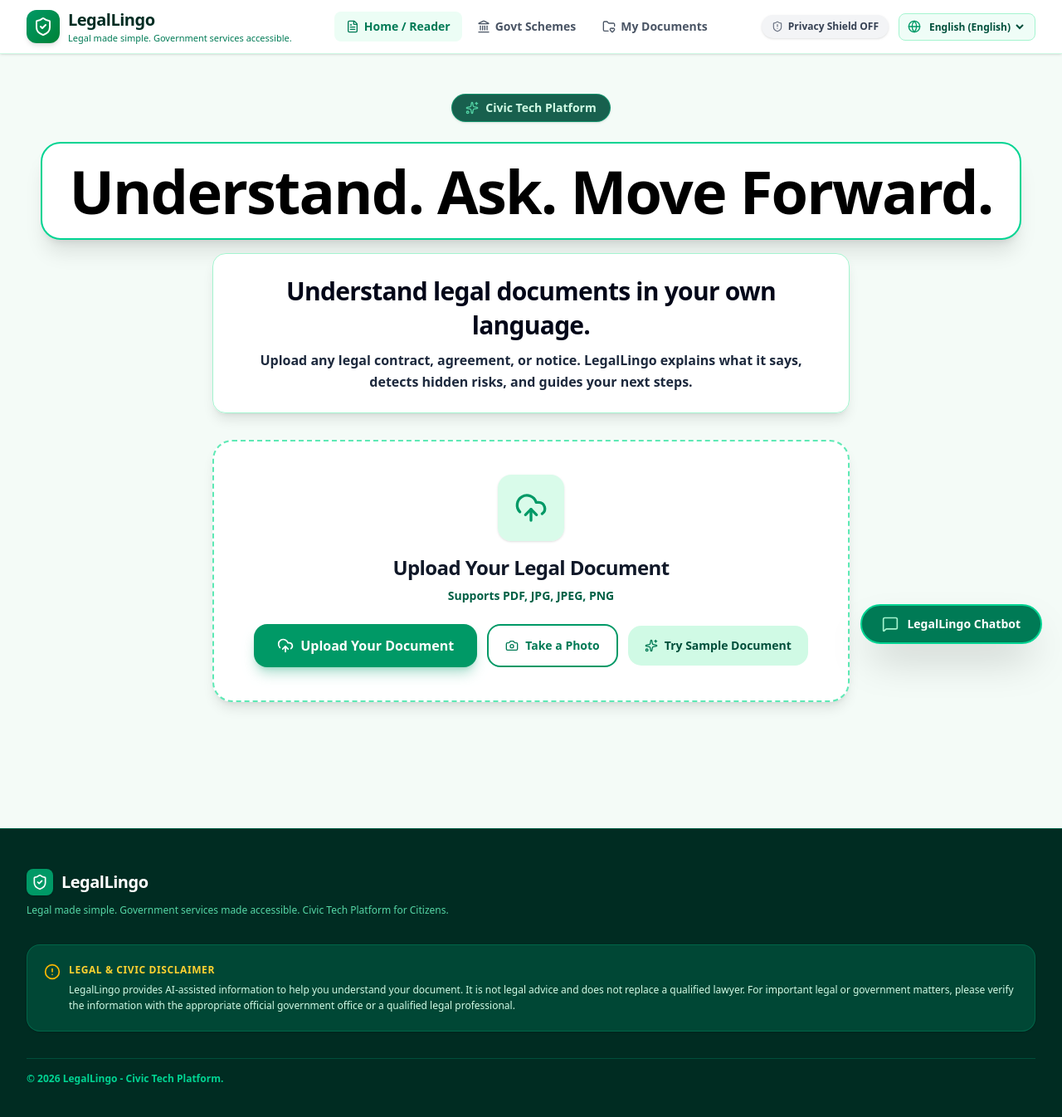
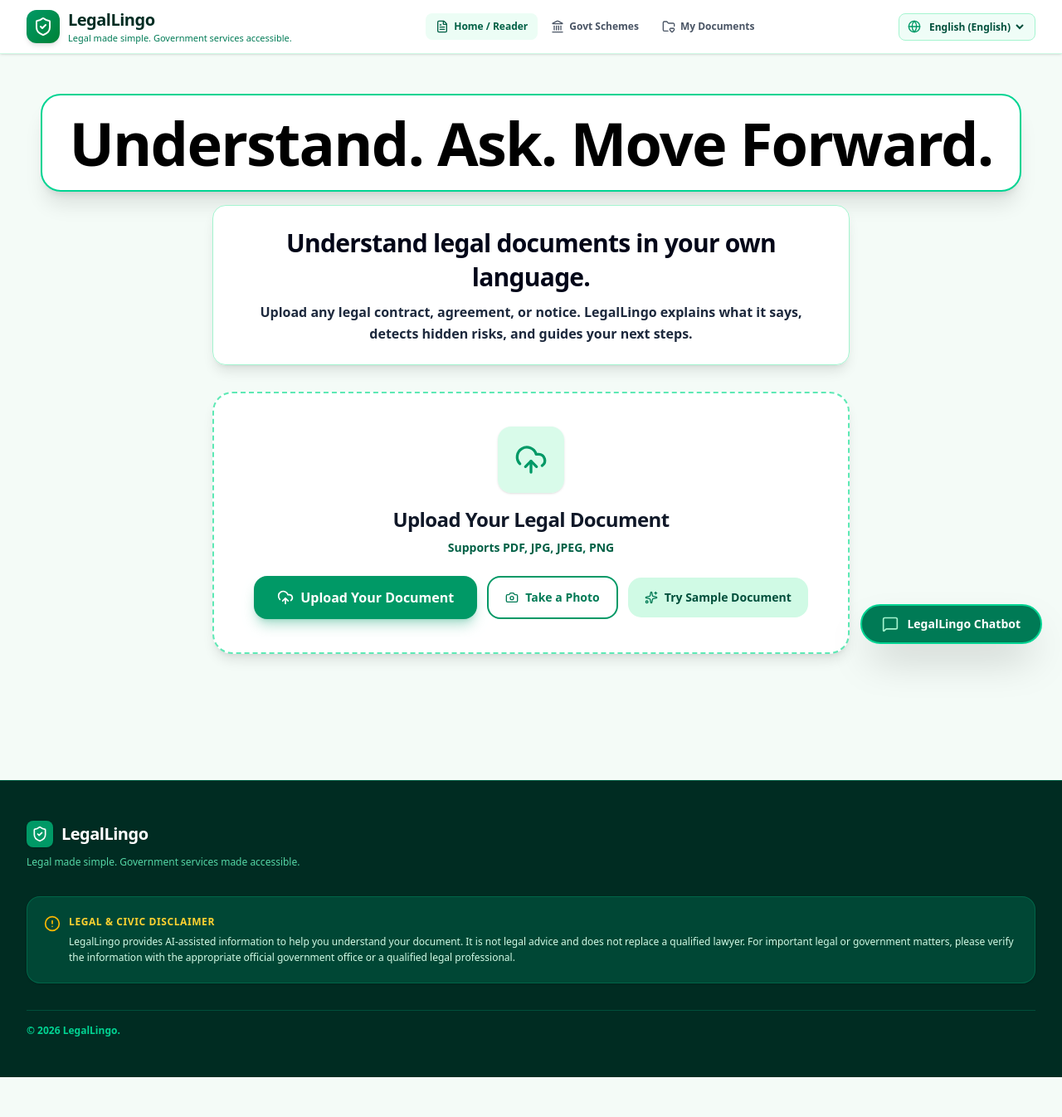
Before and after one commit to aayush38/LegalLingo, a Next.js app: page / in a window 1280 px wide. Shown: the top 1346 px of the page at 83% size. After the commit the page ends 1298 px from the top, so only its background shows below. Built offline with nearby package versions, Linux system fonts and the light colour scheme.

Commit message:
Remove privacy shield and civic tech branding

```diff
--- a/src/components/LandingHero.tsx
+++ b/src/components/LandingHero.tsx
@@ -1,7 +1,7 @@
 'use client';
 
 import React from 'react';
-import { Sparkles, MessageSquare } from 'lucide-react';
+import { MessageSquare } from 'lucide-react';
 import { UploadDropzone } from './UploadDropzone';
 import { useApp } from '@/context/AppContext';
 import { getTranslation } from '@/lib/translations';
@@ -16,12 +16,6 @@ export const LandingHero: React.FC = () => {
       <div className="absolute top-0 inset-x-0 h-96 green-gradient-bg -z-10 rounded-b-[40px] opacity-95 shadow-lg" />
 
       <div className="max-w-7xl mx-auto px-4 sm:px-6 lg:px-8 text-center pt-6 pb-10">
-
-        {/* Civic Tech Platform Badge */}
-        <div className="inline-flex items-center gap-2 bg-emerald-900/90 backdrop-blur-md px-4 py-1.5 rounded-full text-emerald-100 text-xs sm:text-sm font-black border border-emerald-400/40 mb-6 shadow-sm">
-          <Sparkles className="w-4 h-4 text-emerald-300 animate-pulse" />
-          <span>Civic Tech Platform</span>
-        </div>
 
         {/* Hero Tagline: Bold & Black as requested */}
         <div className="mb-4">
--- a/src/components/Navbar.tsx
+++ b/src/components/Navbar.tsx
@@ -3,14 +3,14 @@
 import React, { useState } from 'react';
 import Link from 'next/link';
 import { usePathname } from 'next/navigation';
-import { ShieldCheck, ShieldAlert, Globe, FileText, Landmark, FolderHeart, Menu, X } from 'lucide-react';
+import { ShieldCheck, Globe, FileText, Landmark, FolderHeart, Menu, X } from 'lucide-react';
 import { useApp } from '@/context/AppContext';
 import { SUPPORTED_LANGUAGES, LanguageCode } from '@/lib/types';
 import { getTranslation } from '@/lib/translations';
 
 export const Navbar: React.FC = () => {
   const pathname = usePathname();
-  const { language, setLanguage, privacyShield, togglePrivacyShield } = useApp();
+  const { language, setLanguage } = useApp();
   const [mobileMenuOpen, setMobileMenuOpen] = useState(false);
 
   return (
@@ -33,14 +33,14 @@ export const Navbar: React.FC = () => {
             </div>
           </Link>
 
-          {/* Desktop Navigation */}
+          {/* Desktop Navigation Links */}
           <nav className="hidden md:flex items-center gap-1">
             <Link
               href="/"
-              className={`px-3.5 py-2 rounded-lg text-sm font-semibold transition-colors ${
+              className={`px-3 py-2 rounded-lg text-xs font-bold transition-colors ${
                 pathname === '/'
-                  ? 'bg-emerald-50 text-emerald-700'
-                  : 'text-gray-600 hover:text-emerald-700 hover:bg-gray-50'
+                  ? 'bg-emerald-50 text-emerald-800'
+                  : 'text-gray-600 hover:text-emerald-700 hover:bg-emerald-50/50'
               }`}
             >
               <span className="flex items-center gap-1.5">
@@ -50,10 +50,10 @@ export const Navbar: React.FC = () => {
 
             <Link
               href="/schemes"
-              className={`px-3.5 py-2 rounded-lg text-sm font-semibold transition-colors ${
+              className={`px-3 py-2 rounded-lg text-xs font-bold transition-colors ${
                 pathname === '/schemes'
-                  ? 'bg-emerald-50 text-emerald-700'
-                  : 'text-gray-600 hover:text-emerald-700 hover:bg-gray-50'
+                  ? 'bg-emerald-50 text-emerald-800'
+                  : 'text-gray-600 hover:text-emerald-700 hover:bg-emerald-50/50'
               }`}
             >
               <span className="flex items-center gap-1.5">
@@ -63,10 +63,10 @@ export const Navbar: React.FC = () => {
 
             <Link
               href="/my-documents"
-              className={`px-3.5 py-2 rounded-lg text-sm font-semibold transition-colors ${
+              className={`px-3 py-2 rounded-lg text-xs font-bold transition-colors ${
                 pathname === '/my-documents'
-                  ? 'bg-emerald-50 text-emerald-700'
-                  : 'text-gray-600 hover:text-emerald-700 hover:bg-gray-50'
+                  ? 'bg-emerald-50 text-emerald-800'
+                  : 'text-gray-600 hover:text-emerald-700 hover:bg-emerald-50/50'
               }`}
             >
               <span className="flex items-center gap-1.5">
@@ -75,32 +75,8 @@ export const Navbar: React.FC = () => {
             </Link>
           </nav>
 
-          {/* Controls: Language & Privacy Shield */}
+          {/* Controls: Language Dropdown */}
           <div className="hidden md:flex items-center gap-3">
-
-            {/* Privacy Shield Toggle */}
-            <button
-              onClick={togglePrivacyShield}
-              className={`flex items-center gap-1.5 px-3 py-1.5 rounded-full text-xs font-bold transition-all shadow-sm ${
-                privacyShield
-                  ? 'bg-emerald-600 text-white shadow-emerald-200'
-                  : 'bg-gray-100 text-gray-700 hover:bg-gray-200'
-              }`}
-              title={getTranslation('privacyShieldTooltip', language)}
-            >
-              {privacyShield ? (
-                <>
-                  <ShieldCheck className="w-3.5 h-3.5 text-white animate-pulse" />
-                  <span>{getTranslation('privacyShieldOn', language)}</span>
-                </>
-              ) : (
-                <>
-                  <ShieldAlert className="w-3.5 h-3.5 text-gray-500" />
-                  <span>{getTranslation('privacyShieldOff', language)}</span>
-                </>
-              )}
-            </button>
-
             {/* Language Selector Dropdown */}
             <div className="relative flex items-center bg-emerald-50/80 rounded-lg px-2.5 py-1.5 border border-emerald-200">
               <Globe className="w-4 h-4 text-emerald-600 mr-1.5" />
@@ -121,15 +97,9 @@ export const Navbar: React.FC = () => {
           {/* Mobile Menu Trigger */}
           <div className="flex md:hidden items-center gap-2">
             <button
-              onClick={togglePrivacyShield}
-              className={`p-1.5 rounded-full ${privacyShield ? 'bg-emerald-600 text-white' : 'bg-gray-100 text-gray-700'}`}
-            >
-              <ShieldCheck className="w-4 h-4" />
-            </button>
-
-            <button
               onClick={() => setMobileMenuOpen(!mobileMenuOpen)}
               className="p-2 text-gray-700 hover:bg-gray-100 rounded-lg"
+              aria-label="Toggle Navigation Menu"
             >
               {mobileMenuOpen ? <X className="w-6 h-6" /> : <Menu className="w-6 h-6" />}
             </button>
--- a/src/lib/translations.ts
+++ b/src/lib/translations.ts
@@ -125,7 +125,7 @@ export const UI_TRANSLATIONS: Record<LanguageCode, Record<string, string>> = {
     navTagline: 'Legal made simple. Government services accessible.',
     privacyShieldTooltip: 'Mask personal details like Aadhaar, PAN, and phone numbers',
     languageColonLabel: 'Language:',
-    footerBrandTagline: 'Legal made simple. Government services made accessible. Civic Tech Platform for Citizens.',
+    footerBrandTagline: 'Legal made simple. Government services made accessible.',
     coreCapabilitiesLabel: 'Core Capabilities',
     capabilityOcr: 'OCR PDF & Image Text Extraction',
     capabilityReader: 'Side-by-Side Paragraph Reader',
@@ -139,7 +139,7 @@ export const UI_TRANSLATIONS: Record<LanguageCode, Record<string, string>> = {
     portalNalsa: 'NALSA Free Legal Aid',
     targetCitizensLabel: 'Target Citizens',
     targetCitizensText: 'Designed for rural citizens, farmers, senior citizens, non-lawyers, and citizens unfamiliar with complex legal terminology across India.',
-    copyrightText: '© 2026 LegalLingo - Civic Tech Platform.',
+    copyrightText: '© 2026 LegalLingo.',
     civicTechFooterLine: 'Civic Tech for Inclusive Governance',
     processingDocLabel: 'Processing Your Document',
     stageUploading: 'Uploading document',
@@ -410,7 +410,7 @@ export const UI_TRANSLATIONS: Record<LanguageCode, Record<string, string>> = {
     navTagline: 'कानून हुआ आसान। सरकारी सेवाएँ सुलभ।',
     privacyShieldTooltip: 'Aadhaar, PAN और फोन नंबर जैसी व्यक्तिगत जानकारी को छिपाएं',
     languageColonLabel: 'भाषा:',
-    footerBrandTagline: 'कानून को आसान बनाया गया। सरकारी सेवाओं को सुलभ बनाया गया। नागरिकों के लिए सिविक टेक प्लेटफॉर्म।',
+    footerBrandTagline: 'कानून को आसान बनाया गया। सरकारी सेवाओं को सुलभ बनाया गया।',
     coreCapabilitiesLabel: 'मुख्य क्षमताएं',
     capabilityOcr: 'OCR पीडीएफ और इमेज टेक्स्ट एक्सट्रैक्शन',
     capabilityReader: 'साथ-साथ पैराग्राफ रीडर',
@@ -424,7 +424,7 @@ export const UI_TRANSLATIONS: Record<LanguageCode, Record<string, string>> = {
     portalNalsa: 'NALSA मुफ्त कानूनी सहायता',
     targetCitizensLabel: 'लक्ष्य नागरिक',
     targetCitizensText: 'भारत भर के ग्रामीण नागरिकों, किसानों, वरिष्ठ नागरिकों, गैर-वकीलों और जटिल कानूनी शब्दावली से अपरिचित नागरिकों के लिए डिज़ाइन किया गया।',
-    copyrightText: '© 2026 LegalLingo - Civic Tech Platform.',
+    copyrightText: '© 2026 LegalLingo.',
     civicTechFooterLine: 'समावेशी शासन के लिए सिविक टेक',
     processingDocLabel: 'आपके दस्तावेज़ को प्रोसेस किया जा रहा है',
     stageUploading: 'दस्तावेज़ अपलोड हो रहा है',
@@ -695,7 +695,7 @@ export const UI_TRANSLATIONS: Record<LanguageCode, Record<string, string>> = {
     navTagline: 'कायदे सोपे केले. सरकारी सेवा प्रवेशयोग्य.',
     privacyShieldTooltip: 'आधार, पॅन आणि फोन नंबर सारखी वैयक्तिक माहिती लपवा',
     languageColonLabel: 'भाषा:',
-    footerBrandTagline: 'कायद्याचे सोप्या भाषेत स्पष्टीकरण. सरकारी सेवा सुलभ केल्या. नागरिकांसाठी सिविक टेक प्लॅटफॉर्म.',
+    footerBrandTagline: 'कायद्याचे सोप्या भाषेत स्पष्टीकरण. सरकारी सेवा सुलभ केल्या.',
     coreCapabilitiesLabel: 'महत्त्वाच्या क्षमता',
     capabilityOcr: 'OCR पीडीएफ आणि इमेज टेक्स्ट एक्सट्रॅक्शन',
     capabilityReader: 'बाजूला-बाजूला परिच्छेद रीडर',
@@ -709,7 +709,7 @@ export const UI_TRANSLATIONS: Record<LanguageCode, Record<string, string>> = {
     portalNalsa: 'NALSA मोफत कायदेशीर मदत',
     targetCitizensLabel: 'लक्ष्यित नागरिक',
     targetCitizensText: 'भारतातील ग्रामीण नागरिक, शेतकरी, ज्येष्ठ नागरिक, वकिली नसलेले लोक आणि क्लिष्ट कायदेशीर शब्दावलीची माहिती नसलेल्या नागरिकांसाठी डिझाइन केलेले.',
-    copyrightText: '© 2026 LegalLingo - सिविक टेक प्लॅटफॉर्म.',
+    copyrightText: '© 2026 LegalLingo.',
     civicTechFooterLine: 'सर्वसमावेशक शासनासाठी सिविक टेक',
     processingDocLabel: 'तुमच्या दस्तऐवजावर प्रक्रिया करत आहे',
     stageUploading: 'दस्तऐवज अपलोड करत आहे',
@@ -980,7 +980,7 @@ export const UI_TRANSLATIONS: Record<LanguageCode, Record<string, string>> = {
     navTagline: 'કાયદો સરળ બનાવ્યો. સરકારી સેવાઓ સુલભ છે.',
     privacyShieldTooltip: 'આધાર, પાન અને ફોન નંબરો જેવી વ્યક્તિગત વિગતો છુપાવો',
     languageColonLabel: 'ભાષા:',
-    footerBrandTagline: 'કાયદો સરળ બન્યો. સરકારી સેવાઓ સુલભ બની. નાગરિકો માટેનું સિવિક ટેક પ્લેટફોર્મ.',
+    footerBrandTagline: 'કાયદો સરળ બન્યો. સરકારી સેવાઓ સુલભ બની.',
     coreCapabilitiesLabel: 'મુખ્ય ક્ષમતાઓ',
     capabilityOcr: 'OCR PDF અને ઇમેજ ટેક્સ્ટ એક્સટ્રેક્શન',
     capabilityReader: 'સામે-સામે પેરાગ્રાફ રીડર',
@@ -994,7 +994,7 @@ export const UI_TRANSLATIONS: Record<LanguageCode, Record<string, string>> = {
     portalNalsa: 'NALSA મફત કાનૂની સહાય',
     targetCitizensLabel: 'લક્ષિત નાગરિકો',
     targetCitizensText: 'સમગ્ર ભારતમાં ગ્રામીણ નાગરિકો, ખેડૂતો, વરિષ્ઠ નાગરિકો, બિન-વકીલો અને જટિલ કાનૂની શબ્દાવલીથી અજાણ નાગરિકો માટે રચાયેલ છે.',
-    copyrightText: '© 2026 LegalLingo - Civic Tech Platform.',
+    copyrightText: '© 2026 LegalLingo.',
     civicTechFooterLine: 'સમાવેશી શાસન માટે સિવિક ટેક',
     processingDocLabel: 'તમારો દસ્તાવેજ પ્રક્રિયા થઈ રહ્યો છે',
     stageUploading: 'દસ્તાવેજ અપલોડ કરી રહ્યા છીએ',
```
